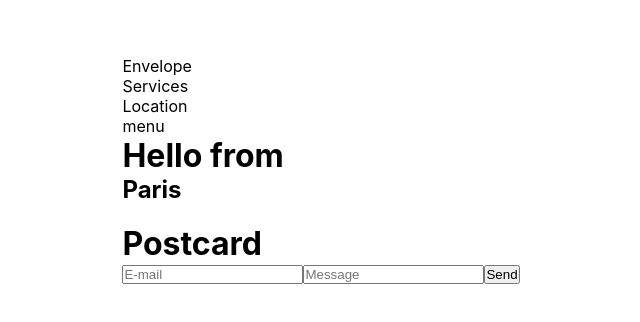
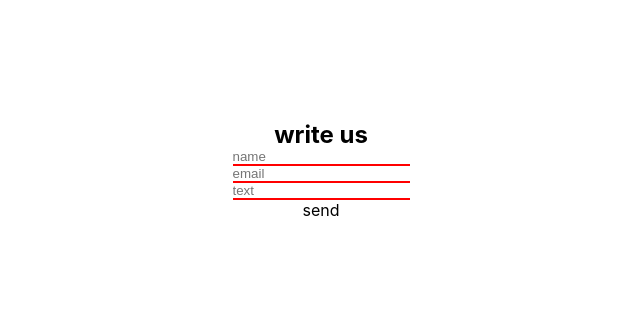
Before and after one commit to BernardoAguayoOrtega/DailyUi, a React (Create React App) app: page / in a window 1280 px wide. Shown: the part 190-512 px from the top of the page, without its empty margins (319-959 px from the left). Built offline with nearby package versions, Linux system fonts and the light colour scheme.

Commit message:
[update] add 028 challenge

```diff
--- /dev/null
+++ b/src/challenges/028/028.css
@@ -0,0 +1,59 @@
+:root {
+  --blue: #2498FE;
+}
+
+* {
+  padding: 0;
+  margin: 0;
+}
+
+.container {
+  align-items: center;
+  display: flex;
+  justify-content: space;
+  flex-direction: column;
+  padding: 1rem 5rem;
+  width: 90%;
+}
+
+form {
+  align-items: center;
+  display: flex;
+  justify-content: space;
+  flex-direction: column;
+}
+
+input[type=text] {
+  border: none;
+  border-bottom: 2px solid red;
+  outline-color: transparent;
+}
+
+@keyframes tracking-in-expand {
+  0% {
+    width: 0;
+    height: 0;
+    border-top-color: black;
+    border-right-color: transparent;
+    border-bottom-color: transparent;
+    border-left-color: transparent;
+}
+
+50% {
+    width: 100%;
+    height: 0;
+    border-top-color: black;
+    border-right-color: black;
+    border-bottom-color: transparent;
+    border-left-color: transparent;
+}
+
+100% {
+    width: 100%;
+    height: 100%;
+    border-top-color: black;
+    border-right-color: black;
+    border-bottom-color: transparent;
+    border-left-color: transparent;
+}
+}
--- /dev/null
+++ b/src/challenges/028/028.md
@@ -0,0 +1,8 @@
+# Contact Us
+
+## description:
+Design a Contact Us page or form. Is it for customer support? A purchase inquiry? To schedule an appointment? Think about a scenario and the most important feature it would require.
+
+### inspiration:
+
+https://dribbble.com/shots/4068021-Contact-us-form/attachments/4068021-Contact-us-form?mode=media
--- /dev/null
+++ b/src/challenges/028/index.tsx
@@ -0,0 +1,18 @@
+import React, { ReactElement } from 'react';
+import './028.css';
+
+
+export const Subscribe: React.FC = (): ReactElement => {
+	return (
+		<div className='container'>
+			<h2 className='title'>write us</h2>
+			<form action="">
+				<input type="text" placeholder="name"/>
+				<input type="text" placeholder="email"/>
+				<input type="text" placeholder="text" />
+			</form>
+			<div>send</div>
+		</div>
+	);
+};
+export default Subscribe;
--- a/src/components/App/index.tsx
+++ b/src/components/App/index.tsx
@@ -1,6 +1,6 @@
 import React from 'react'
 import './App.css';
-import Application from '../../challenges/027'
+import Application from '../../challenges/028'
 
 const App:React.FC = () => {
   return (
```
Also changed, not shown: 1 other file (tests, documents, lock files or other folders).
